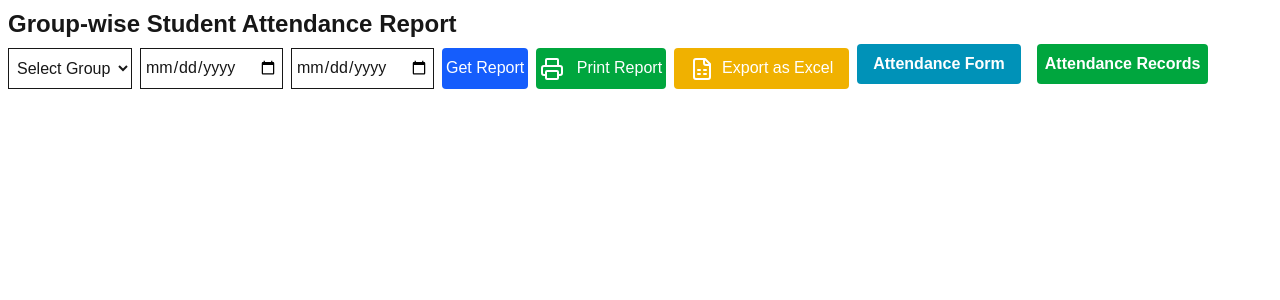
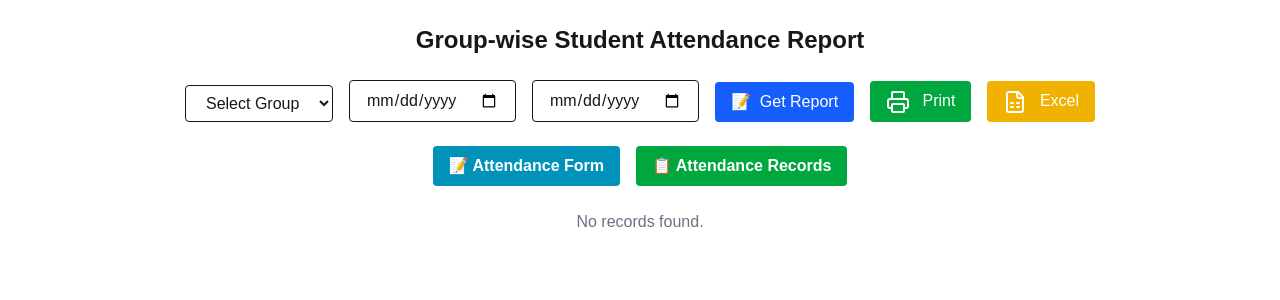
Before and after one commit to venkat-sujana/SmartEdu, a Next.js app: page /attendance-records/individual in a window 1280 px wide. Shown: the top 300 px of the page. Built offline with nearby package versions, Linux system fonts and the light colour scheme.

Commit message:
icons added

```diff
--- a/app/admin/page.js
+++ b/app/admin/page.js
@@ -18,7 +18,7 @@ export default function AdminLoginPage() {
 
   return (
     <div className=" bg-cyan-100 flex flex-col items-center justify-center h-screen">
-      <h1 className="text-3xl font-bold mb-6">Admin Login</h1>
+      <h1 className="text-3xl font-bold mb-6">👤&nbsp;Admin Login</h1>
       <input
         type="password"
         placeholder="Enter Admin Password"
--- a/app/attendance-form/page.jsx
+++ b/app/attendance-form/page.jsx
@@ -2,6 +2,8 @@
 
 import { useState, useEffect } from "react";
 import Link from "next/link";
+import toast, { Toaster } from "react-hot-toast";
+
 const AttendanceForm = () => {
   const [students, setStudents] = useState([]);
   const [filteredStudents, setFilteredStudents] = useState([]);
@@ -10,11 +12,12 @@ const AttendanceForm = () => {
   const [selectedDate, setSelectedDate] = useState("");
   const [selectedMonth, setSelectedMonth] = useState("");
   const [selectedYear, setSelectedYear] = useState("");
+  const [isLoading, setIsLoading] = useState(false); // 🔄 Spinner state
 
   const groupsList = ["MPC", "BiPC", "CEC", "HEC", "CET", "M&AT", "MLT"];
   const monthsList = [
     "January", "February", "March", "April", "May", "June",
-    "July", "August", "September", "October", "November", "December"
+    "July", "August", "September", "October", "November", "December",
   ];
   const currentYear = new Date().getFullYear();
   const yearsList = Array.from({ length: 6 }, (_, i) => currentYear - 2 + i);
@@ -48,7 +51,7 @@ const AttendanceForm = () => {
 
   const handleSubmit = async () => {
     if (!selectedDate || !selectedGroup || filteredStudents.length === 0) {
-      alert("Please select a date, group, and ensure students are visible.");
+      toast.error("Please select a date, group, and ensure students are visible.");
       return;
     }
 
@@ -65,6 +68,9 @@ const AttendanceForm = () => {
       year,
     }));
 
+    setIsLoading(true); // Show spinner
+    const toastId = toast.loading("Submitting attendance...");
+
     try {
       const response = await fetch("/api/attendance", {
         method: "POST",
@@ -73,19 +79,41 @@ const AttendanceForm = () => {
       });
 
       const result = await response.json();
-      alert(result.message || "Attendance submitted");
+      toast.dismiss(toastId);
+      toast.success(result.message || "Attendance submitted successfully!");
     } catch (error) {
+      toast.dismiss(toastId);
+      toast.error("Error submitting attendance");
       console.error("Submit error", error);
+    } finally {
+      setIsLoading(false);
     }
   };
 
   return (
+    <div className="relative">
+      {/* 🔄 Full Page Overlay Spinner */}
+      {isLoading && (
+        <div className="fixed inset-0 z-50 bg-white bg-opacity-80 flex items-center justify-center">
+          <div className="w-16 h-16 border-4 border-blue-500 border-dashed rounded-full animate-spin"></div>
+        </div>
+      )}
+
+      <Toaster position="top-center" />
+
+
+
       <div className="max-w-4xl mx-auto p-6 bg-white shadow-md rounded-lg">
+        <h1 className="text-2xl font-bold mb-4">Attendance Form</h1>
+        <p className="text-gray-600 mb-4">
+          👉 Note:-Please select a date, group, and ensure students are visible.
+        </p>
+
         <h2 className="text-xl font-bold mb-4">Mark Attendance</h2>
 
-      <Link href="/attendance-records">
-        <button className="bg-cyan-600 text-white px-4 py-2 rounded hover:bg-cyan-700 transition cursor-pointer font-bold">
-          Attendance-Records
+              <Link href="/">
+                <button className="bg-cyan-600 text-white px-4 py-2 rounded hover:bg-cyan-700 font-bold mr-2 cursor-pointer">
+                 🏠&nbsp; Home
                 </button>
               </Link>
 
@@ -118,9 +146,7 @@ const AttendanceForm = () => {
 
         <div className="grid grid-cols-2 gap-4 mb-4">
           <div>
-          <label className="block text-sm font-medium text-gray-700">
-            Month
-          </label>
+            <label className="block text-sm font-medium text-gray-700">Month</label>
             <select
               value={selectedMonth}
               onChange={(e) => setSelectedMonth(e.target.value)}
@@ -135,11 +161,8 @@ const AttendanceForm = () => {
             </select>
           </div>
 
-
           <div>
-          <label className="block text-sm font-medium text-gray-700">
-            Year
-          </label>
+            <label className="block text-sm font-medium text-gray-700">Year</label>
             <select
               value={selectedYear}
               onChange={(e) => setSelectedYear(e.target.value)}
@@ -204,6 +227,7 @@ const AttendanceForm = () => {
           </div>
         )}
       </div>
+    </div>
   );
 };
 
--- a/app/attendance-records/attendance-calendar/page.jsx
+++ b/app/attendance-records/attendance-calendar/page.jsx
@@ -14,12 +14,20 @@ import {
   Printer,
 } from "lucide-react";
 
-
-
 const groupsList = ["MPC", "BiPC", "CEC", "HEC", "CET", "M&AT", "MLT"];
 const monthNames = [
-  "January", "February", "March", "April", "May", "June",
-  "July", "August", "September", "October", "November", "December"
+  "January",
+  "February",
+  "March",
+  "April",
+  "May",
+  "June",
+  "July",
+  "August",
+  "September",
+  "October",
+  "November",
+  "December",
 ];
 
 export default function CalendarView() {
@@ -34,9 +42,9 @@ export default function CalendarView() {
   useEffect(() => {
     if (group) {
       fetch("/api/students")
-        .then(res => res.json())
-        .then(data => {
-          const filtered = data.data.filter(s => s.group === group);
+        .then((res) => res.json())
+        .then((data) => {
+          const filtered = data.data.filter((s) => s.group === group);
           setStudents(filtered);
           setStudentId(""); // Reset student selection
         });
@@ -49,32 +57,38 @@ export default function CalendarView() {
   // Load attendance for selected student
   useEffect(() => {
     if (studentId) {
-      fetch(`/api/attendance/monthly?studentId=${studentId}&month=${month}&year=${year}`)
-        .then(res => res.json())
-        .then(data => setAttendanceData(data.data || []));
+      fetch(
+        `/api/attendance/monthly?studentId=${studentId}&month=${month}&year=${year}`
+      )
+        .then((res) => res.json())
+        .then((data) => setAttendanceData(data.data || []));
     }
   }, [studentId, month, year]);
 
   const daysInMonth = new Date(year, month + 1, 0).getDate();
   const attendanceMap = Object.fromEntries(
-    attendanceData.map(r => [new Date(r.date).getDate(), r.status])
+    attendanceData.map((r) => [new Date(r.date).getDate(), r.status])
   );
-
-
-
-
-
-
 
   return (
     <div className="max-w-4xl mx-auto p-4">
       <h2 className="text-2xl font-bold mb-4">Monthly Attendance Calendar</h2>
-      <p className="mb-4">**Select a group and student to view their attendance.</p>
+      <p className="mb-4">
+        👉Note:-Select a group and student to view their attendance.
+      </p>
       <p className="mb-4"></p>
-      <p className="mb-4">**Attendance records are shown for the selected month and year.</p>
+      <p className="mb-4">
+        👉Note:Attendance records are shown for the selected month and year.
+      </p>
       <Link href="/attendance-form">
         <button className="bg-cyan-600 text-white px-4 py-2 mb-2 rounded hover:bg-cyan-700 font-bold mr-2">
-          Attendance Form
+         📝&nbsp; Attendance Form
+        </button>
+      </Link>
+
+      <Link href="/attendance-records">
+        <button className="bg-violet-700 text-white px-4 py-2 rounded hover:bg-cyan-700 font-bold mr-2 cursor-pointer">
+          📝 &nbsp;Attendance-Records
         </button>
       </Link>
 
--- a/app/attendance-records/individual/page.jsx
+++ b/app/attendance-records/individual/page.jsx
@@ -1,13 +1,9 @@
 "use client";
-import { useState, useEffect } from "react";
-import { Printer,FileSpreadsheet,FileDown } from "lucide-react";
+import { useState } from "react";
+import { Printer, FileSpreadsheet } from "lucide-react";
 import * as XLSX from "xlsx";
 import { saveAs } from "file-saver";
-import jsPDF from "jspdf";
-import html2canvas from "html2canvas";
-
 import Link from "next/link";
-
 
 export default function IndividualReport() {
   const [records, setRecords] = useState([]);
@@ -38,8 +34,6 @@ export default function IndividualReport() {
     }
   };
 
-
-
   const handlePrint = () => {
     const printContents = document.getElementById("attendance-table").innerHTML;
     const originalContents = document.body.innerHTML;
@@ -47,102 +41,87 @@ export default function IndividualReport() {
     document.body.innerHTML = printContents;
     window.print();
     document.body.innerHTML = originalContents;
-  window.location.reload(); // optional: to re-bind React events
+    window.location.reload();
   };
-
-
-
 
   const handleExportExcel = () => {
     const worksheet = XLSX.utils.json_to_sheet(records);
     const workbook = XLSX.utils.book_new();
     XLSX.utils.book_append_sheet(workbook, worksheet, "Attendance");
 
-  const excelBuffer = XLSX.write(workbook, {
-    bookType: "xlsx",
-    type: "array",
-  });
-
+    const excelBuffer = XLSX.write(workbook, { bookType: "xlsx", type: "array" });
     const data = new Blob([excelBuffer], { type: "application/octet-stream" });
     saveAs(data, "attendance_report.xlsx");
   };
 
+  return (
+    <div className="max-w-7xl mx-auto p-6">
+      <h2 className="text-2xl font-bold mb-6 text-center">Group-wise Student Attendance Report</h2>
 
-
-
-
-
-
-
-  return (
-    <div className="max-w-8xl mx-auto p-2 flex flex-center flex-col">
-      <h2 className="text-2xl font-bold mb-1">
-        Group-wise Student Attendance Report
-      </h2>
-
-      <div className="flex gap-2 mb-4">
+      <div className="flex flex-wrap gap-4 items-end justify-center mb-6">
         <select
           value={group}
           onChange={(e) => setGroup(e.target.value)}
-          className="border p-1 my-1 cursor-pointer"
+          className="border px-4 py-2 rounded"
         >
           <option value="">Select Group</option>
           {groups.map((g) => (
-            <option key={g} value={g}>
-              {g}
-            </option>
+            <option key={g} value={g}>{g}</option>
           ))}
         </select>
+
         <input
           type="date"
           value={startDate}
           onChange={(e) => setStartDate(e.target.value)}
-          className="border p-1 my-1 cursor-pointer"
+          className="border px-4 py-2 rounded"
         />
+
         <input
           type="date"
           value={endDate}
           onChange={(e) => setEndDate(e.target.value)}
-          className="border p-1 my-1 cursor-pointer"
+          className="border px-4 py-2 rounded"
         />
+
         <button
           onClick={fetchData}
-          className="bg-blue-600 text-white px-1 py-2 rounded my-1 cursor-pointer"
+          className="bg-blue-600 text-white px-4 py-2 rounded hover:bg-blue-700"
         >
-          Get Report
+         📝&nbsp; Get Report
         </button>
 
         <button
           onClick={handlePrint}
-          className="bg-green-600 text-white px-1 py-1 rounded my-1 cursor-pointer"
+          className="bg-green-600 text-white px-4 py-2 rounded hover:bg-green-700"
         >
-          <Printer className="inline mr-2" /> Print Report
+          <Printer className="inline mr-2" /> Print
         </button>
 
         <button
           onClick={handleExportExcel}
-          className="bg-yellow-500 text-white px-4 py-2 rounded my-1 cursor-pointer"
+          className="bg-yellow-500 text-white px-4 py-2 rounded hover:bg-yellow-600"
         >
-          <FileSpreadsheet className="inline mr-2" />
-          Export as Excel
+          <FileSpreadsheet className="inline mr-2" /> Excel
         </button>
+      </div>
 
+      <div className="flex justify-center gap-4 mb-6">
         <Link href="/attendance-form">
-          <button className="bg-cyan-600 text-white px-4 py-2 mb-2 rounded hover:bg-cyan-700 font-bold mr-2">
-            Attendance Form
+          <button className="bg-cyan-600 text-white px-4 py-2 rounded hover:bg-cyan-700 font-bold">
+            📝 Attendance Form
           </button>
         </Link>
-
         <Link href="/attendance-records">
-          <button className="bg-green-600 text-white px-2 py-2 mb-2 rounded hover:bg-cyan-700 font-bold mr-2">
-            Attendance Records
+          <button className="bg-green-600 text-white px-4 py-2 rounded hover:bg-green-700 font-bold">
+            📋 Attendance Records
           </button>
         </Link>
       </div>
 
-      <div id="attendance-table">
-        {records.length > 0 && (
-          <table className="table-auto w-full border">
+      <div id="attendance-table" className="overflow-x-auto">
+        {records.length > 0 ? (
+          <table className="table-auto w-full border border-gray-300 text-center">
             <thead className="bg-gray-100">
               <tr>
                 <th className="border px-4 py-2">S.No</th>
@@ -155,19 +134,19 @@ const handleExportExcel = () => {
             </thead>
             <tbody>
               {records.map((r, i) => (
-                <tr key={i}>
+                <tr key={i} className="hover:bg-gray-50">
                   <td className="border px-4 py-2">{i + 1}</td>
                   <td className="border px-4 py-2">{r.student}</td>
                   <td className="border px-4 py-2">{r.present}</td>
                   <td className="border px-4 py-2">{r.absent}</td>
                   <td className="border px-4 py-2">{r.total}</td>
-                  <td className="border px-4 py-2">
-                    {r.percentage.toFixed(2)}%
-                  </td>
+                  <td className="border px-4 py-2">{r.percentage.toFixed(2)}%</td>
                 </tr>
               ))}
             </tbody>
           </table>
+        ) : (
+          <p className="text-center text-gray-500">No records found.</p>
         )}
       </div>
     </div>
--- a/app/attendance-records/monthly-summary/page.jsx
+++ b/app/attendance-records/monthly-summary/page.jsx
@@ -91,37 +91,35 @@ export default function MonthlySummary() {
           onClick={handlePrint}
           className="bg-blue-600 text-white px-4 py-2 rounded hover:bg-blue-700 cursor-pointer"
         >
-          Print
+          <Printer className="inline mr-2" /> Print
         </button>
 
         <Link href="/attendance-form">
           <button className="bg-cyan-600 text-white px-4 py-2 rounded hover:bg-cyan-700 font-bold cursor-pointer">
-            Attendance Form
+            📝&nbsp;Attendance Form
           </button>
         </Link>
 
         <Link href="/attendance-records">
           <button className="bg-green-600 text-white px-4 py-2 rounded hover:bg-cyan-700 font-bold cursor-pointer">
-            Attendance Records
+            🧾&nbsp;Attendance Records
           </button>
         </Link>
 
         <input
           type="text"
-          placeholder="Search Student"
+          placeholder="🔍&nbsp;Search Student"
           value={searchTerm}
           onChange={(e) => setSearchTerm(e.target.value)}
           className="border px-3 py-2 rounded"
         />
-
-
       </div>
 
       <div id="print-area">
         <table className="table-auto w-full border border-gray-300 shadow text-sm">
           <thead className="bg-green-600 text-white">
             <tr>
-              <th className="p-2 border">Student</th>
+              <th className="p-2 border">🧑‍🎓🧑‍🎓🧑‍🎓Students</th>
               {months.map((month) => (
                 <th key={month} className="p-2 border">
                   {month}
@@ -190,6 +188,7 @@ export default function MonthlySummary() {
                     })()}
                   </td>
                 </tr>
+
               </React.Fragment>
             ))}
           </tbody>
--- a/app/attendance-records/page.jsx
+++ b/app/attendance-records/page.jsx
@@ -47,7 +47,6 @@ export default function AttendanceRecords() {
     }
   };
 
-
   const exportToExcel = () => {
     const worksheet = XLSX.utils.json_to_sheet(
       records.map((r, i) => ({
@@ -62,7 +61,10 @@ export default function AttendanceRecords() {
     );
     const workbook = XLSX.utils.book_new();
     XLSX.utils.book_append_sheet(workbook, worksheet, "Attendance Summary");
-    const excelBuffer = XLSX.write(workbook, { bookType: "xlsx", type: "array" });
+    const excelBuffer = XLSX.write(workbook, {
+      bookType: "xlsx",
+      type: "array",
+    });
     const data = new Blob([excelBuffer], { type: "application/octet-stream" });
     saveAs(data, "GroupwiseAttendanceSummary.xlsx");
   };
@@ -89,14 +91,12 @@ export default function AttendanceRecords() {
     doc.save("GroupwiseAttendanceSummary.pdf");
   };
 
-
-
   // Calculate totals
   const totalPresent = records.reduce((sum, r) => sum + (r.present || 0), 0);
   const totalAbsent = records.reduce((sum, r) => sum + (r.absent || 0), 0);
   const totalAll = totalPresent + totalAbsent;
-const collegePercentage = totalAll === 0 ? 0 : ((totalPresent / totalAll) * 100).toFixed(2);
-
+  const collegePercentage =
+    totalAll === 0 ? 0 : ((totalPresent / totalAll) * 100).toFixed(2);
 
   // Inside AttendanceRecords component
   const today = new Date().toLocaleDateString("en-IN", {
@@ -105,12 +105,16 @@ const today = new Date().toLocaleDateString("en-IN", {
     year: "numeric",
   });
 
-
-
   return (
     <div className="max-w-6xl mx-auto p-4">
+
+      👉note: this is a computer generated report and does not require signature
+      <p className="text-sm font-semibold mb-4">
+        Date: {today} | Time: {new Date().toLocaleTimeString()}
+      </p>
+
       <h2 className="text-2xl font-bold mb-4">
-        Group-wise Daily Attendance Summary
+        🧾Group-wise Daily Attendance Summary
       </h2>
 
       {/* Filters */}
@@ -153,7 +157,7 @@ const today = new Date().toLocaleDateString("en-IN", {
             onClick={fetchData}
             className="bg-blue-600 text-white px-4 py-2 rounded cursor-pointer"
           >
-            Apply Filters
+            🧃&nbsp;Apply Filters
           </button>
         </div>
       </div>
@@ -176,7 +180,7 @@ const today = new Date().toLocaleDateString("en-IN", {
         </button>
         <Link href="/attendance-form">
           <button className="bg-cyan-600 text-white px-4 py-2 rounded hover:bg-cyan-700 font-bold mr-2 cursor-pointer">
-            Attendance Form
+           📝&nbsp; Attendance Form
           </button>
         </Link>
 
@@ -189,23 +193,21 @@ const today = new Date().toLocaleDateString("en-IN", {
 
         <Link href="/attendance-records/individual">
           <button className="bg-cyan-600 text-white px-4 py-2 rounded hover:bg-cyan-700 font-bold mr-2 cursor-pointer">
-           Individual Attendance
+            👤&nbsp;Individual Attendance
           </button>
         </Link>
 
         <Link href="/attendance-records/attendance-calendar">
           <button className="bg-cyan-600 text-white px-4 py-2 rounded hover:bg-cyan-700 font-bold mr-2 cursor-pointer">
-            Monthly Attendance
+            📅&nbsp;Monthly Attendance
           </button>
         </Link>
 
         <Link href="/attendance-records/monthly-summary">
           <button className="bg-cyan-600 text-white px-4 py-2 rounded hover:bg-cyan-700 font-bold mr-2 mt-2 cursor-pointer">
-            Monthly Summary
+           🧾&nbsp; Monthly Summary
           </button>
         </Link>
-
-
       </div>
 
       {/* Global Print Style */}
@@ -215,7 +217,8 @@ const today = new Date().toLocaleDateString("en-IN", {
             visibility: hidden;
           }
 
-    .print-area, .print-area * {
+          .print-area,
+          .print-area * {
             visibility: visible;
           }
 
@@ -228,26 +231,13 @@ const today = new Date().toLocaleDateString("en-IN", {
         }
       `}</style>
 
-
-
-
       <div className="print-area">
         {/* Header Section */}
         <div className="text-center mb-6">
           <h1 className="text-xl font-bold uppercase">
             S.K.R. GOVERNMENT JUNIOR COLLEGE
           </h1>
-    <p className="text-sm font-semibold">
-      Attendance as on {today}
-    </p>
-
-
-
-
-
-
-
-
+          <p className="text-sm font-semibold">Attendance as on {today}</p>
 
           {/* Records Table */}
           <table className="table-auto w-full border mb-8">
@@ -292,7 +282,8 @@ const today = new Date().toLocaleDateString("en-IN", {
         </div>
         <div className="text-center">
           <p className="text-sm font-semibold">
-          Note: This is a computer-generated report and does not require a signature.
+            Note: This is a computer-generated report and does not require a
+            signature.
           </p>
           <p className="text-sm font-semibold">
             For any discrepancies, please contact the administration.
--- a/app/page.js
+++ b/app/page.js
@@ -11,7 +11,7 @@ export default function Home() {
         <div className="bg-white p-1 rounded-lg shadow-md border border-gray-300 mb-4">
           <Link href="/attendance-form">
             <button className="w-full bg-cyan-500 text-white px-4 py-2 rounded hover:bg-blue-700 transition cursor-pointer font-bold">
-              Attendance Form
+             📝&nbsp; Attendance Form
             </button>
           </Link>
         </div>
@@ -19,7 +19,7 @@ export default function Home() {
         <div className="bg-white p-1 rounded-lg shadow-md border border-gray-300 mb-4">
           <Link href="/register">
             <button className="w-full bg-blue-600 text-white px-4 py-2 rounded hover:bg-blue-700 transition cursor-pointer font-bold">
-              Admission Form
+              📝&nbsp;Admission Form
             </button>
           </Link>
         </div>
@@ -27,7 +27,7 @@ export default function Home() {
         <div className="bg-white p-1 rounded-lg shadow-md border border-gray-300 mb-4">
           <Link href="/admin">
             <button className="w-full bg-yellow-600 text-white px-4 py-2 rounded hover:bg-yellow-700 transition cursor-pointer font-bold">
-              Admin
+             👤&nbsp; Admin
             </button>
           </Link>
         </div>
--- a/app/register/page.js
+++ b/app/register/page.js
@@ -102,7 +102,7 @@ export default function RegisterPage() {
            border-b-black
            border-b-2"
            >
-         <Home className="inline mr-2" size={21} /> Home
+         <Home className="inline mr-2" size={21} color="yellow" /> Home
         </button>
       </Link>
       &nbsp;
--- a/app/student-table/page.js
+++ b/app/student-table/page.js
@@ -255,7 +255,7 @@ export default function StudentsPage() {
       <div className="grid grid-cols-1 sm:grid-cols-2 md:grid-cols-5 gap-4 mb-6">
         <input
           type="text"
-          placeholder="Search by Name"
+          placeholder="🔍&nbsp;Search by Name"
           value={search}
           onChange={(e) => setSearch(e.target.value)}
           className="border p-2 rounded font-bold"
@@ -343,19 +343,19 @@ export default function StudentsPage() {
 
         <Link href="/">
           <button className="bg-green-600 text-white px-4 py-2 rounded hover:bg-green-700 transition cursor-pointer font-bold">
-            Home
+            🏠&nbsp;Home
           </button>
         </Link>
 
         <Link href="/dashboard">
           <button className="bg-cyan-600 text-white px-4 py-2 rounded hover:bg-cyan-700 transition cursor-pointer font-bold">
-            Dashboard
+           📊&nbsp; Dashboard
           </button>
         </Link>
 
         <Link href="/attendance-records">
           <button className="bg-amber-600 text-white px-4 py-2 rounded hover:bg-cyan-700 transition cursor-pointer font-bold">
-            Attendance Records
+            🧾&nbsp;Attendance Records
           </button>
         </Link>
 
```
Lines whose indentation alone changed are shown as unchanged.
